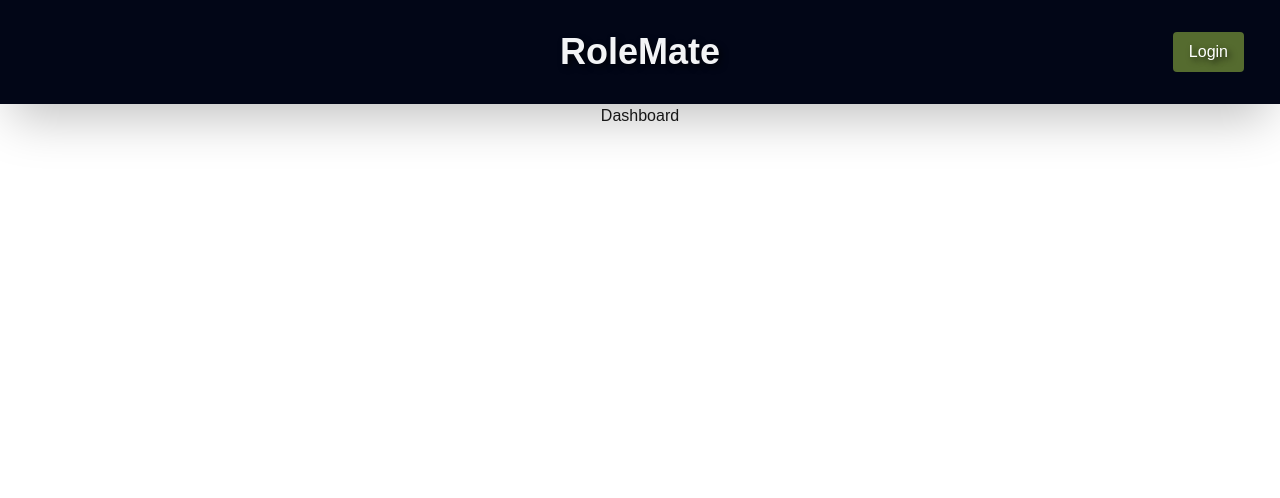
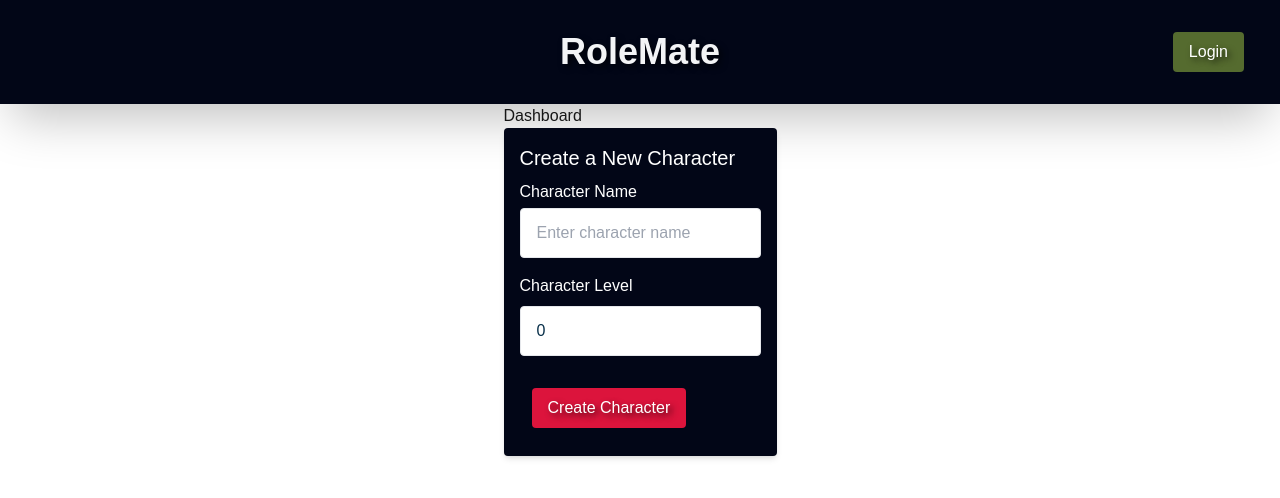
Before and after one commit to Ugits/RoleMate-Frontend, a Next.js app: page /dashboard in a window 1280 px wide. Shown: the top 498 px of the page. Built offline with nearby package versions, Linux system fonts and the light colour scheme.

Commit message:
Add Create Character component

```diff
--- /dev/null
+++ b/app/(pages)/dashboard/_components/CreateCharacter.tsx
@@ -0,0 +1,113 @@
+"use client";
+
+import { Button } from "@/app/_global-components/Button";
+import { ICreateCharacter } from "@/app/_types/ICreateCharacter";
+import { useEffect, useState } from "react";
+
+export const CreateCharacter = () => {
+  const [inputData, setInputData] = useState<ICreateCharacter>({
+    name: "",
+    level: 0,
+  });
+  const [loading, setLoading] = useState(false);
+  const [token, setToken] = useState<string | null>(null);
+
+    useEffect(() => {
+      if (typeof window !== "undefined") {
+        setToken(sessionStorage.getItem("accessToken"));
+      }
+    }, []);
+
+  const handleCreate = async () => {
+    if (!inputData.name.trim()) {
+      alert("Please enter a character name.");
+      return;
+    }
+
+    if (inputData.level < 1 || inputData.level > 9) {
+      alert("Level must be in range 1-9.");
+      return;
+    }
+
+    setLoading(true);
+    try {
+      const response = await fetch("http://localhost:8080/character/create", {
+        method: "POST",
+        headers: {
+          "Content-Type": "application/json",
+          Authorization: `Bearer ${token}`,
+        },
+        body: JSON.stringify(inputData),
+      });
+
+      if (!response.ok) {
+        const errData = await response.json();
+        alert(errData.message || "Failed to create character.");
+        throw new Error(errData.message);
+      }
+
+      const data = await response.json();
+      alert(`Character "${data.name}" was created successfully!`);
+
+      setInputData({ name: "", level: 0 });
+
+    } catch (error) {
+      console.error("Error creating character:", error);
+    } finally {
+      setLoading(false);
+    }
+  };
+
+  return (
+    <div className="p-4 bg-slate-950 text-white rounded shadow-md">
+      <h2 className="text-xl mb-2">Create a New Character</h2>
+      {/* Character name Field */}
+      <div className="mb-4">
+        <label htmlFor="charName" className="block mb-1">
+          Character Name
+        </label>
+        <input
+          type="text"
+          id="name"
+          value={inputData.name}
+          onChange={(e) =>
+            setInputData((prev) => ({
+              ...prev,
+              name: e.target.value,
+            }))
+          }
+          required
+          className="w-full px-4 py-3 border rounded focus:outline-none focus:ring focus:border-blue-300 text-sky-950"
+          placeholder="Enter character name"
+        />
+      </div>
+      {/* Character Level Field */}
+      <div className="mb-5 w-full">
+                <label htmlFor="level" className="block text-white mb-2">
+                    Character Level
+                </label>
+                <input
+                    type="number"
+                    id="level"
+                    min={1}
+                    max={9}
+                    value={inputData.level}
+                    onChange={(e) =>
+                        setInputData((prev) => ({
+                            ...prev,
+                            level: Number(e.target.value),
+                        }))
+                    }
+                    className="w-full px-4 py-3 border rounded focus:outline-none focus:ring focus:border-blue-300 text-sky-950"
+                />
+            </div>
+     {/* Submit Button */}
+     <Button
+                title={"Create Character"}
+                color="crimson"
+                onClick={handleCreate}
+                loading={loading}
+            />
+    </div>
+  );
+};
--- a/app/(pages)/dashboard/_components/Dashboard.tsx
+++ b/app/(pages)/dashboard/_components/Dashboard.tsx
@@ -1,7 +1,10 @@
-import React from 'react'
+import { CreateCharacter } from "./CreateCharacter";
 
 export const Dashboard = () => {
   return (
-    <div>Dashboard</div>
-  )
-}
+    <div>
+      <div>Dashboard</div>
+      <CreateCharacter />
+    </div>
+  );
+};
--- a/app/(pages)/dashboard/page.tsx
+++ b/app/(pages)/dashboard/page.tsx
@@ -1,10 +1,10 @@
 import { Button } from "@/app/_global-components/Button";
+import { Dashboard } from "./_components/Dashboard";
 
 const page = () => {
   return (
     <div>
-      <div>Dashboard</div>
-
+      <Dashboard />
     </div>
   );
 };
--- a/app/_global-components/Button.tsx
+++ b/app/_global-components/Button.tsx
@@ -25,6 +25,10 @@ export const Button = ({ title, pushPath, color, username, onClick }: ButtonProp
   }, []);
 
   const handleClick = () => {
+
+    if (loading) return;
+
+
     if (title === "Logout") {
       sessionStorage.clear();
       const event = new Event("authChange");
@@ -84,7 +88,7 @@ export const Button = ({ title, pushPath, color, username, onClick }: ButtonProp
       return;
     }
 
-    if (["Delete", "Update", "Activate", "Deactivate"].includes(title)) {
+    if (["Delete", "Update", "Activate", "Deactivate", "Create Character"].includes(title)) {
       if (onClick) {
         onClick()
       }
--- /dev/null
+++ b/app/_types/ICharacter.ts
@@ -0,0 +1,6 @@
+
+export interface ICharacter{
+    id: number
+    name: string
+    level: number
+}
--- /dev/null
+++ b/app/_types/ICreateCharacter.ts
@@ -0,0 +1,4 @@
+export interface ICreateCharacter {
+    name: string
+    level: number
+}
```
